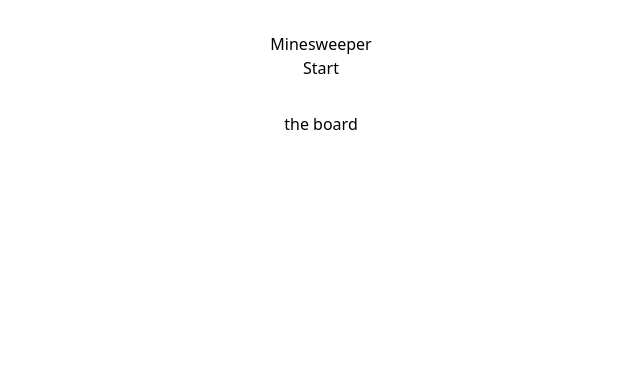
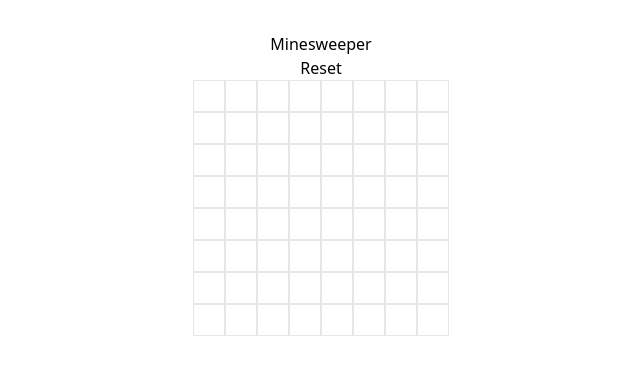
Before and after one commit to balabagi2012/minesweeper, a React (Vite) app: page / in a window 1280 px wide. Shown: the top 374 px of the page, without its empty margins (319-959 px from the left). Built offline with nearby package versions, Linux system fonts and the light colour scheme.

Commit message:
feat: basic layout

```diff
--- a/src/App.tsx
+++ b/src/App.tsx
@@ -1,23 +1,135 @@
 import { useState } from "react";
 import "./App.css";
-import { GameBoard, GameStatus } from "./types";
+import { Coordinate, GameBoard, GameStatus } from "./types";
 
 function App() {
   const [board, setBoard] = useState<GameBoard>();
   const [status, setStatus] = useState<GameStatus>(GameStatus.Initial);
+
+  const countMinesAround = (
+    board: GameBoard,
+    row: number,
+    col: number
+  ): number => {
+    let count = 0;
+
+    const directions = [
+      [-1, -1],
+      [-1, 0],
+      [-1, 1],
+      [0, -1],
+      [0, 0],
+      [0, 1],
+      [1, -1],
+      [1, 0],
+      [1, 1],
+    ];
+
+    for (let i = 0; i < directions.length; i++) {
+      const dir = directions[i];
+      const newRow = row + dir[0];
+      const newCol = col + dir[1];
+
+      if (
+        newRow >= 0 &&
+        newRow < board.length &&
+        newCol >= 0 &&
+        newCol < board[0].length &&
+        board[newRow][newCol].hasMine
+      ) {
+        count++;
+      }
+    }
+
+    return count;
+  };
+
+  const initializeGameBoard = (safeCell: Coordinate): void => {
+    setStatus(GameStatus.Loading);
+    const board: GameBoard = Array(8)
+      .fill(null)
+      .map(() =>
+        Array(8).fill({
+          hasMine: false,
+          isRevealed: false,
+          isFlagged: false,
+          numberOfNeighboringMines: 0,
+        })
+      );
+
+    // 隨機地放置 10 個地雷
+    for (let i = 0; i < 10; i++) {
+      let row, col;
+      do {
+        row = Math.floor(Math.random() * 8);
+        col = Math.floor(Math.random() * 8);
+      } while (
+        board[row][col].hasMine ||
+        (row === safeCell.row && col === safeCell.col)
+      );
+
+      board[row][col] = {
+        hasMine: true,
+        isRevealed: false,
+        isFlagged: false,
+        numberOfNeighboringMines: 0,
+      };
+    }
+
+    for (let row = 0; row < 8; row++) {
+      for (let col = 0; col < 8; col++) {
+        board[row][col].numberOfNeighboringMines = countMinesAround(
+          board,
+          row,
+          col
+        );
+      }
+    }
+    setBoard(board);
+    setStatus(GameStatus.InProgress);
+  };
 
   return (
     <>
       <div>
         <h1>Minesweeper</h1>
         <div>
-          <button onClick={() => setStatus(GameStatus.InProgress)}>
-            {status === "initial" ? "Start" : "Reset"}
-          </button>
+          <button onClick={() => setStatus(GameStatus.Initial)}>Reset</button>
         </div>
       </div>
 
-      <div className="card">the board</div>
+      <div className="mx-auto flex flex-col items-center">
+        {status === "loading" && <div>Loading...</div>}
+        {status === GameStatus.Initial &&
+          [0, 1, 2, 3, 4, 5, 6, 7].map((rowIndex) => (
+            <div key={`row-${rowIndex}`} className="flex flex-row">
+              {[0, 1, 2, 3, 4, 5, 6, 7].map((colIndex) => (
+                <div
+                  className="w-8 h-8 border"
+                  key={`row-${rowIndex}-col-${colIndex}`}
+                  onClick={() =>
+                    initializeGameBoard({ row: rowIndex, col: colIndex })
+                  }
+                ></div>
+              ))}
+            </div>
+          ))}
+        {status === "inProgress" && (
+          <div>
+            <div>
+              {board?.map((row, rowIndex) => (
+                <div key={rowIndex} className="flex flex-row">
+                  {row.map((cell, colIndex) => (
+                    <div key={colIndex} className="w-8 h-8 border">
+                      {cell.hasMine ? "💣" : cell.numberOfNeighboringMines}
+                    </div>
+                  ))}
+                </div>
+              ))}
+            </div>
+          </div>
+        )}
+      </div>
     </>
   );
 }
--- a/src/types.ts
+++ b/src/types.ts
@@ -1,3 +1,8 @@
+export interface Coordinate {
+  row: number;
+  col: number;
+}
+
 export interface Cell {
   hasMine: boolean;
   isRevealed: boolean;
@@ -9,6 +14,7 @@
 
 export enum GameStatus {
   Initial = "initial",
+  Loading = "loading",
   InProgress = "inProgress",
   Won = "won",
   Lost = "lost",
```
